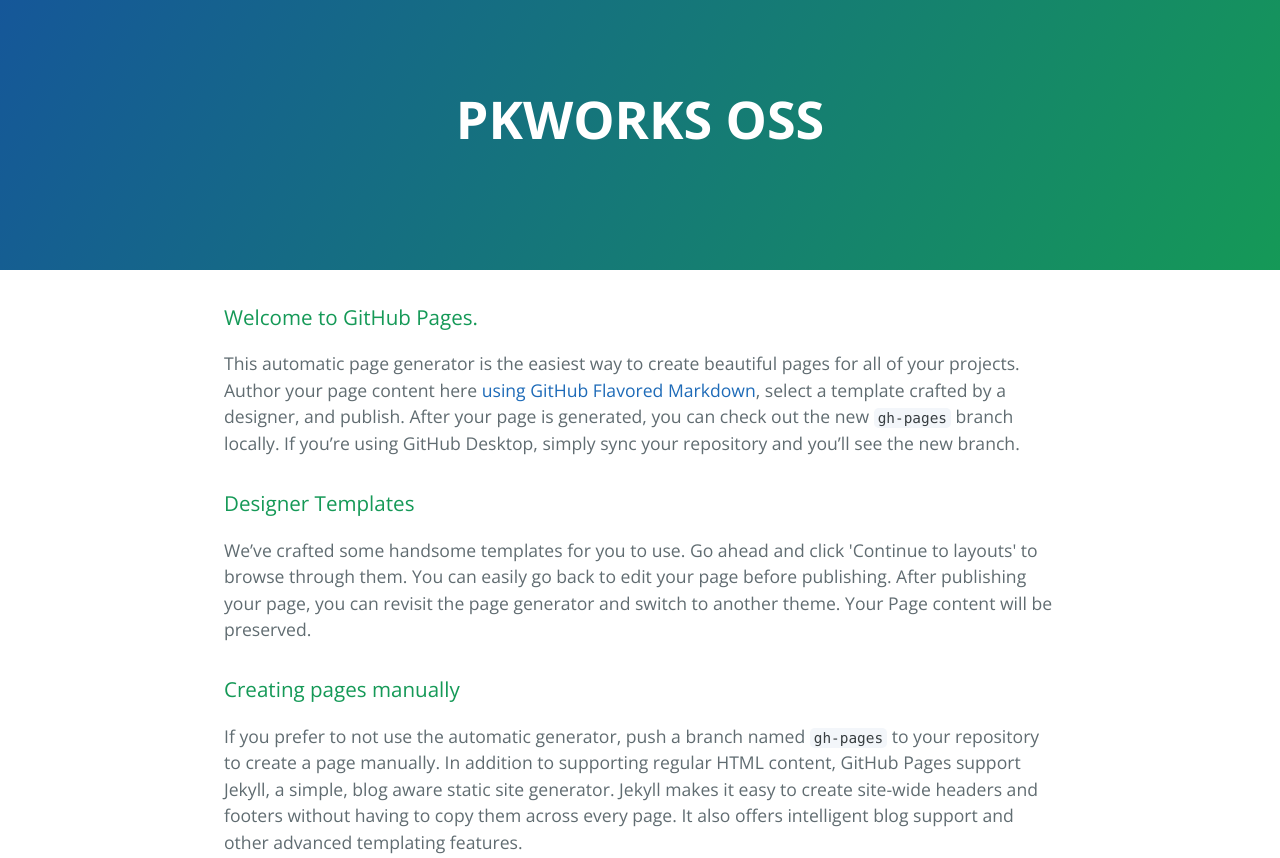
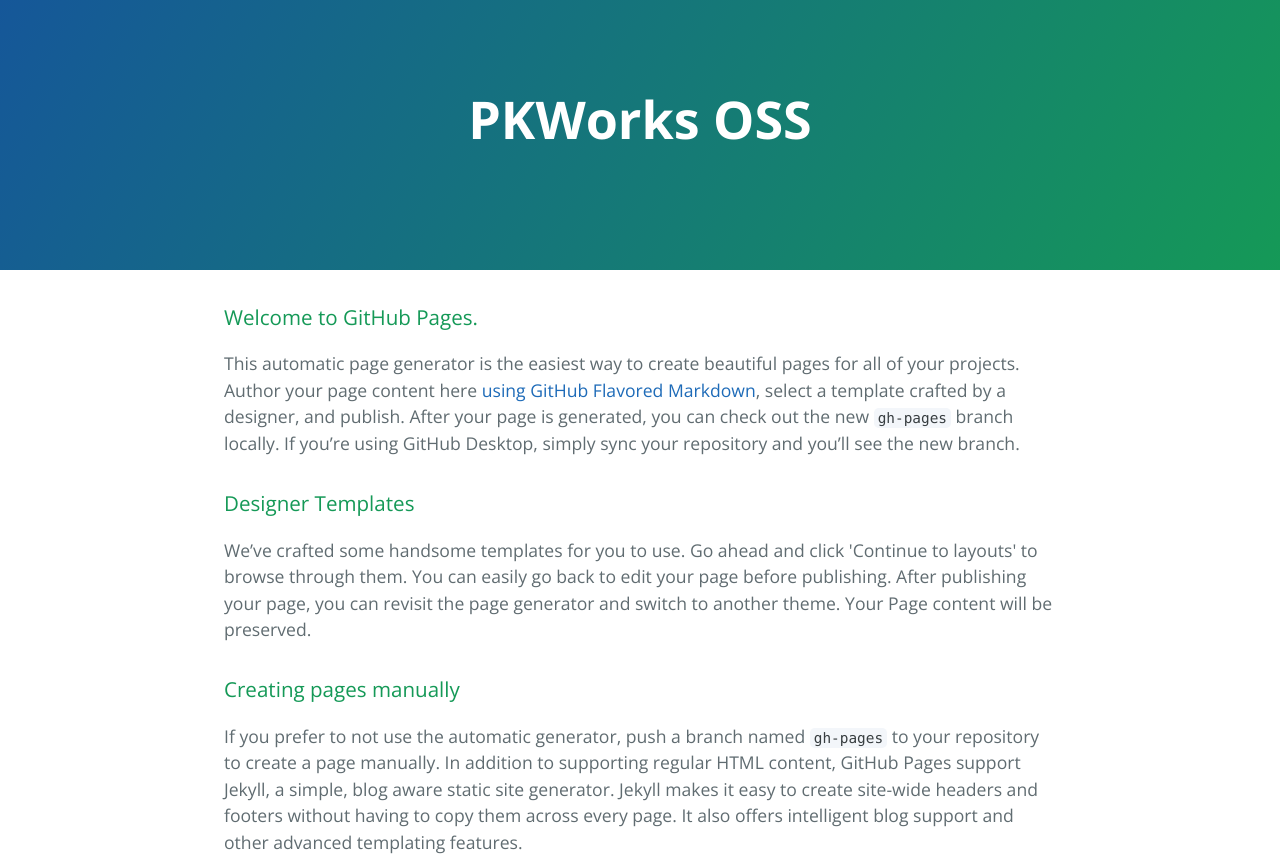
Before and after one commit to pkworks/pkworks.github.io, a plain HTML site: page index.html in a window 1280 px wide. Shown: the top 858 px of the page. Drawn offline with nearby package versions, Linux system fonts and the light colour scheme.

Commit message:
update title

```diff
--- a/index.html
+++ b/index.html
@@ -2,7 +2,7 @@
 <html lang="en-us">
   <head>
     <meta charset="UTF-8">
-    <title>PKWORKS OSS by pkworks</title>
+    <title>PKWorks OSS</title>
     <meta name="viewport" content="width=device-width, initial-scale=1">
     <link rel="stylesheet" type="text/css" href="stylesheets/normalize.css" media="screen">
     <link href='https://fonts.googleapis.com/css?family=Open+Sans:400,700' rel='stylesheet' type='text/css'>
@@ -11,7 +11,7 @@
   </head>
   <body>
     <section class="page-header">
-      <h1 class="project-name">PKWORKS OSS</h1>
+      <h1 class="project-name">PKWorks OSS</h1>
       <h2 class="project-tagline"></h2>
     </section>
 
```
